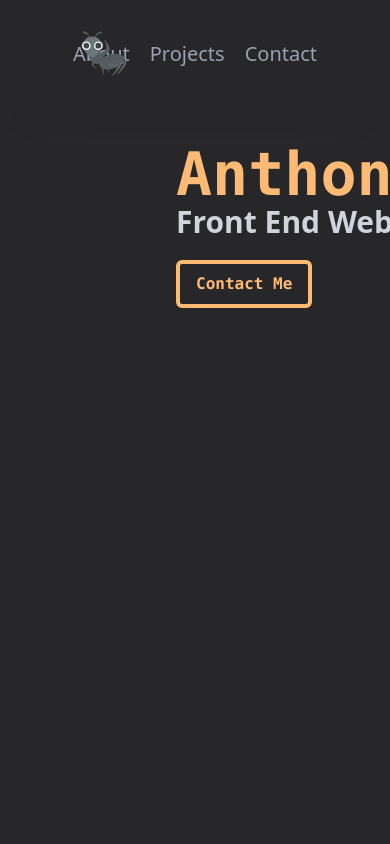
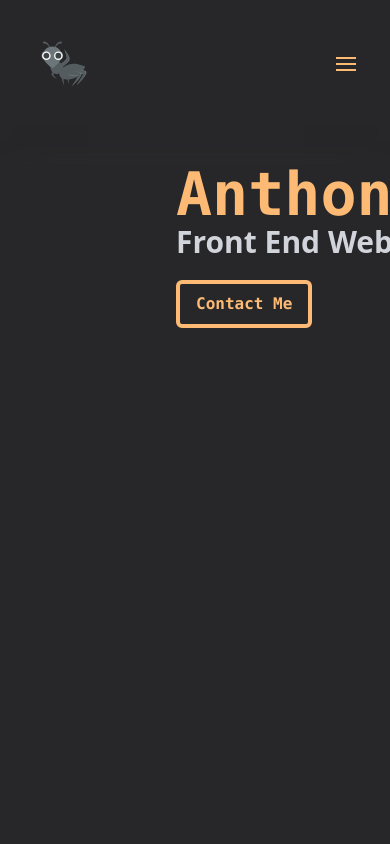
Before and after one commit to Novemu/webportfolio, a React (Vite) app: page / in a window 390 px wide. Shown: the top 844 px of the page. Built offline with nearby package versions, Linux system fonts and the light colour scheme; a web font is replaced by a local one.

Commit message:
made navbar responsive for mobile by turning navbar into a hamburger view in mobile view

```diff
--- a/src/NavBar.tsx
+++ b/src/NavBar.tsx
@@ -1,4 +1,7 @@
 import { AntSVG } from "./SVGImages/AntSVG";
+import { Squash as Hamburger } from "hamburger-react";
+import { useState } from "react";
+2;
 
 export type NavBarProps = {
   scrollToAbout: () => void;
@@ -13,16 +16,18 @@ export function NavBar({
   scrollToContact,
   scrollToHero,
 }: NavBarProps) {
+  const [isOpen, setOpen] = useState(false);
   return (
-    <nav className="sticky top-0 z-50 mt-5 flex items-center bg-zinc-800 pb-5 pt-5">
+    <>
+      <nav className="sticky top-0 z-50 mt-5 flex items-center justify-between bg-zinc-800 pb-5 pt-5">
         <div
-        className="absolute left-20 hover:cursor-pointer"
+          className="ml-10 hover:cursor-pointer md:ml-20"
           onClick={scrollToHero}
         >
           <AntSVG />
         </div>
 
-      <ul className="flex grow justify-center space-x-5 text-xl">
+        <ul className="hidden text-xl md:mr-20 md:flex md:grow md:justify-center md:space-x-5">
           <li>
             <a
               href="#about"
@@ -51,6 +56,41 @@ export function NavBar({
             </a>
           </li>
         </ul>
+        <div className="flex-col pr-5 text-orange-300 md:hidden">
+          <Hamburger toggled={isOpen} size={20} toggle={setOpen} />
+        </div>
       </nav>
+      {isOpen && (
+        <ul className="flex flex-col items-center text-xl shadow-md">
+          <li className="w-full">
+            <a
+              href="#about"
+              className="block cursor-pointer border-b border-b-orange-300 p-2 text-center text-gray-400 hover:font-bold hover:text-white"
+              onClick={scrollToAbout}
+            >
+              About
+            </a>
+          </li>
+          <li className="w-full">
+            <a
+              href="#portfolio"
+              className="block cursor-pointer border-b border-b-orange-300 p-2 text-center text-gray-400 hover:font-bold hover:text-white"
+              onClick={scrollToProjects}
+            >
+              Projects
+            </a>
+          </li>
+          <li className="w-full">
+            <a
+              href="#contact"
+              className="block cursor-pointer border-b border-b-orange-300 p-2 text-center text-gray-400 hover:font-bold hover:text-white"
+              onClick={scrollToContact}
+            >
+              Contact
+            </a>
+          </li>
+        </ul>
+      )}
+    </>
   );
 }
```
Lines whose indentation alone changed are shown as unchanged.
